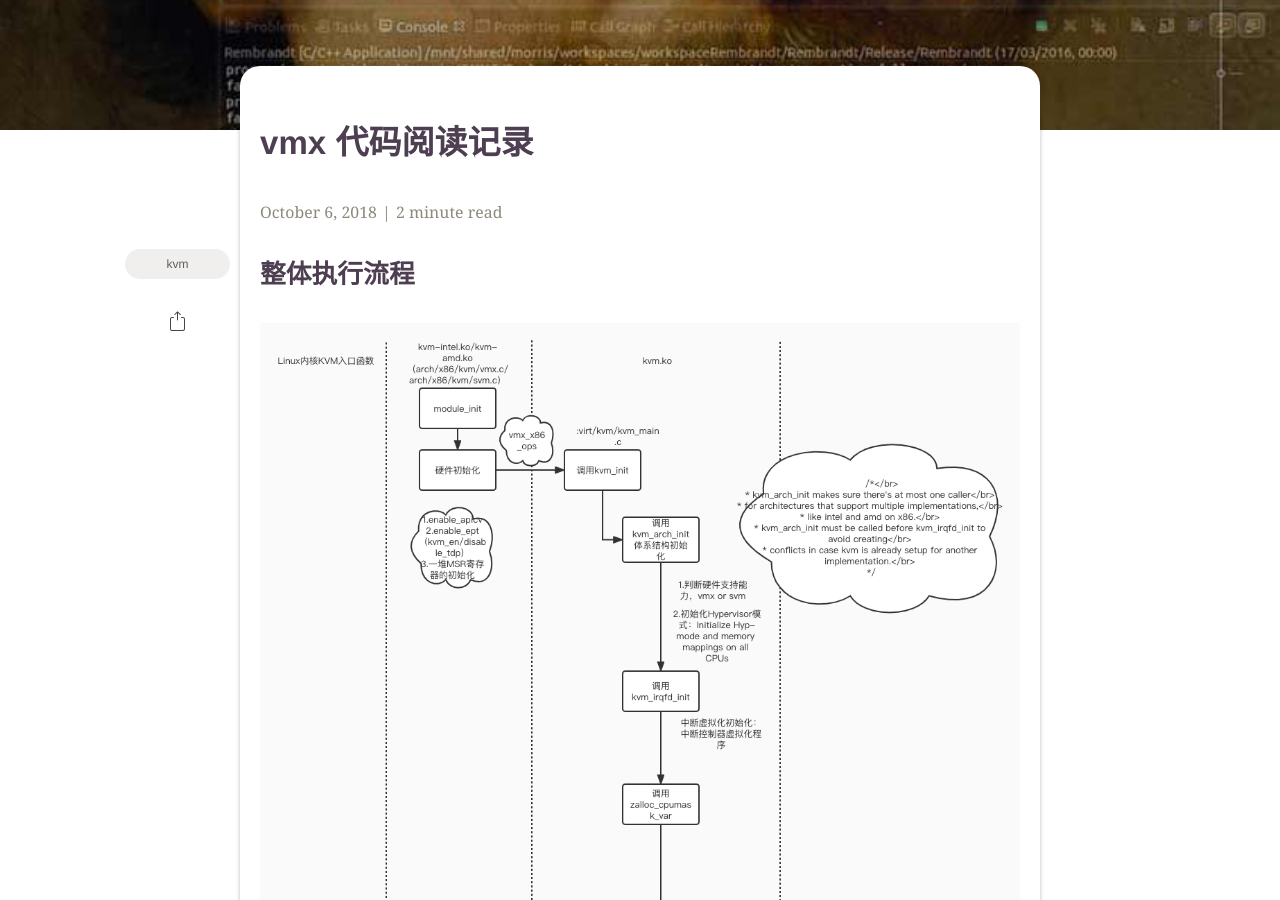
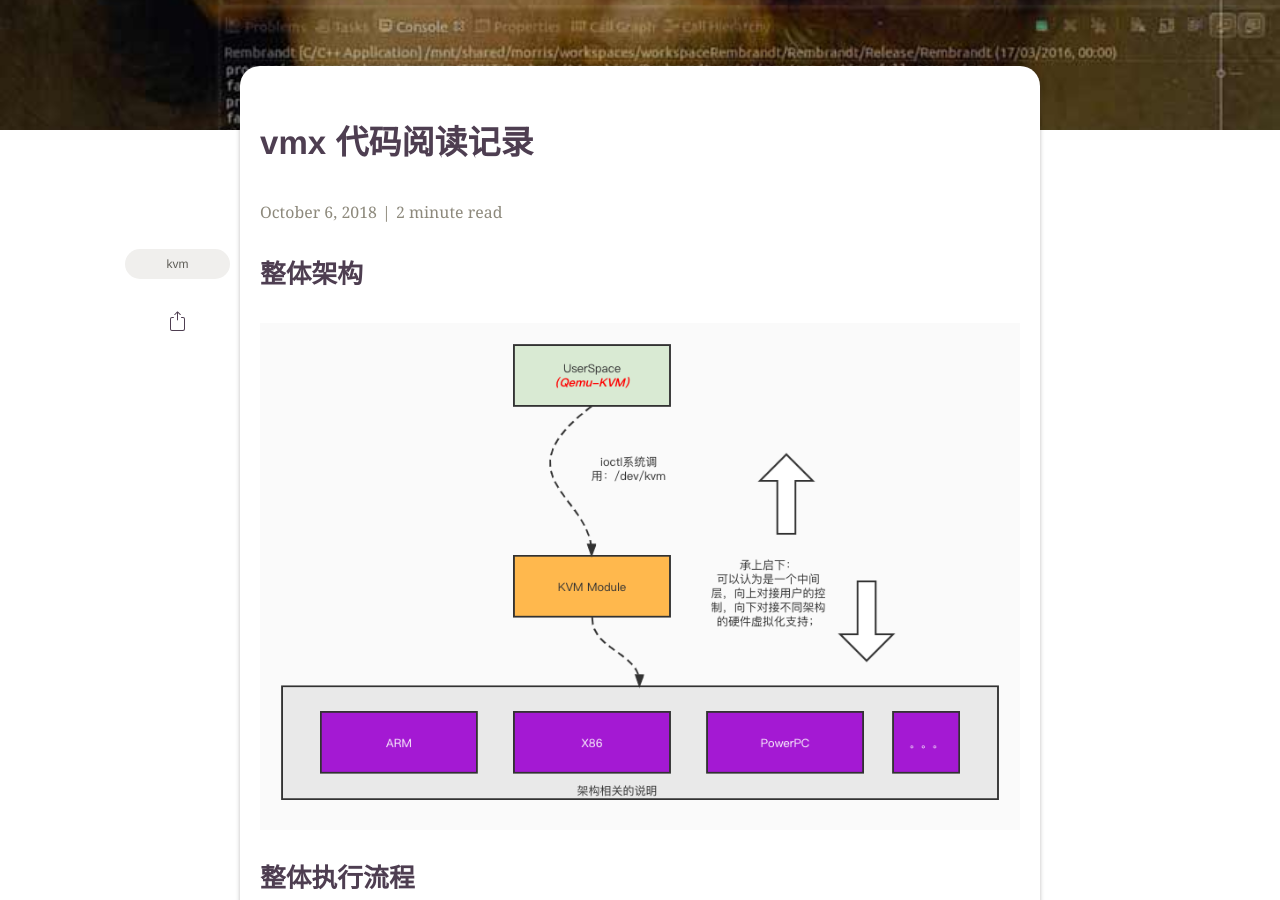
Before and after one commit to dusir/dusir.github.io, a Jekyll site: the page built from _posts/2022-10-06-KVM-intel vmx代码阅读记录.md, in a window 1280 px wide and 900 px high, scrolled down 537 px. Built offline with Jekyll 4.4.1, drawn with Linux system fonts in a browser that asks for light colours; some web fonts are replaced; comment, search, counter and statistics services are not loaded.

Commit message:
add arch of kvm.
Signed-off-by: bobdu <bobdu@tencent.com>

```diff
--- a/_posts/2022-10-06-KVM-intel vmx代码阅读记录.md
+++ b/_posts/2022-10-06-KVM-intel vmx代码阅读记录.md
@@ -10,6 +10,10 @@ category: opinion
 author: Bobo Du
 description: "KVM-intel vmx代码阅读记录"
 ---
+
+### 整体架构
+
+![KVM整体架构流程图](./assets/img/posts/kvm/KVM整体架构流程图.jpg)
 
 ### 整体执行流程
 
```
Also changed, not shown: assets/img/posts/kvm/KVM整体架构流程图.jpg (added).
